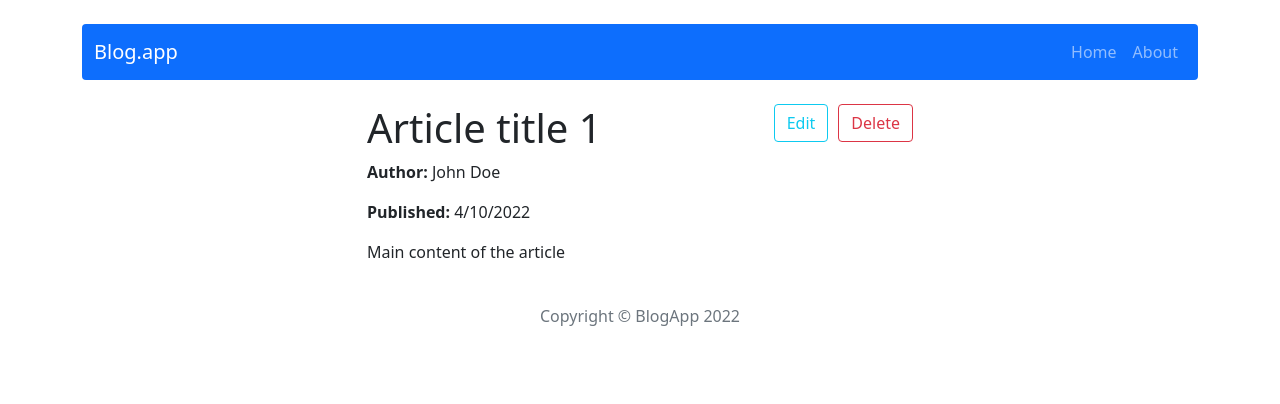
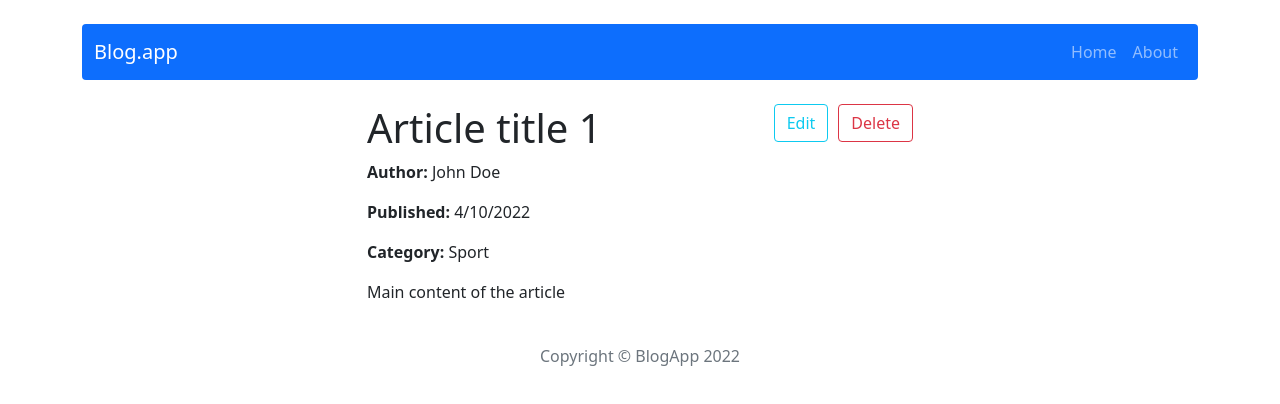
Before and after one commit to KatSobieska/blog-crud-app, a React (Create React App) app: page /post/1 in a window 1280 px wide. Shown: the top 404 px of the page. Built offline with nearby package versions, Linux system fonts and the light colour scheme.

Commit message:
Add post category in render

```diff
--- a/src/components/pages/Post.js
+++ b/src/components/pages/Post.js
@@ -77,6 +77,10 @@ const Post = () => {
             <p>
               <b>Published: </b> {dateToStr(postData.publishedDate)}
             </p>
+            <p>
+              <b>Category: </b>
+              {postData.category}
+            </p>
             <p dangerouslySetInnerHTML={{ __html: postData.content }} />
           </Col>
         </Row>
```
